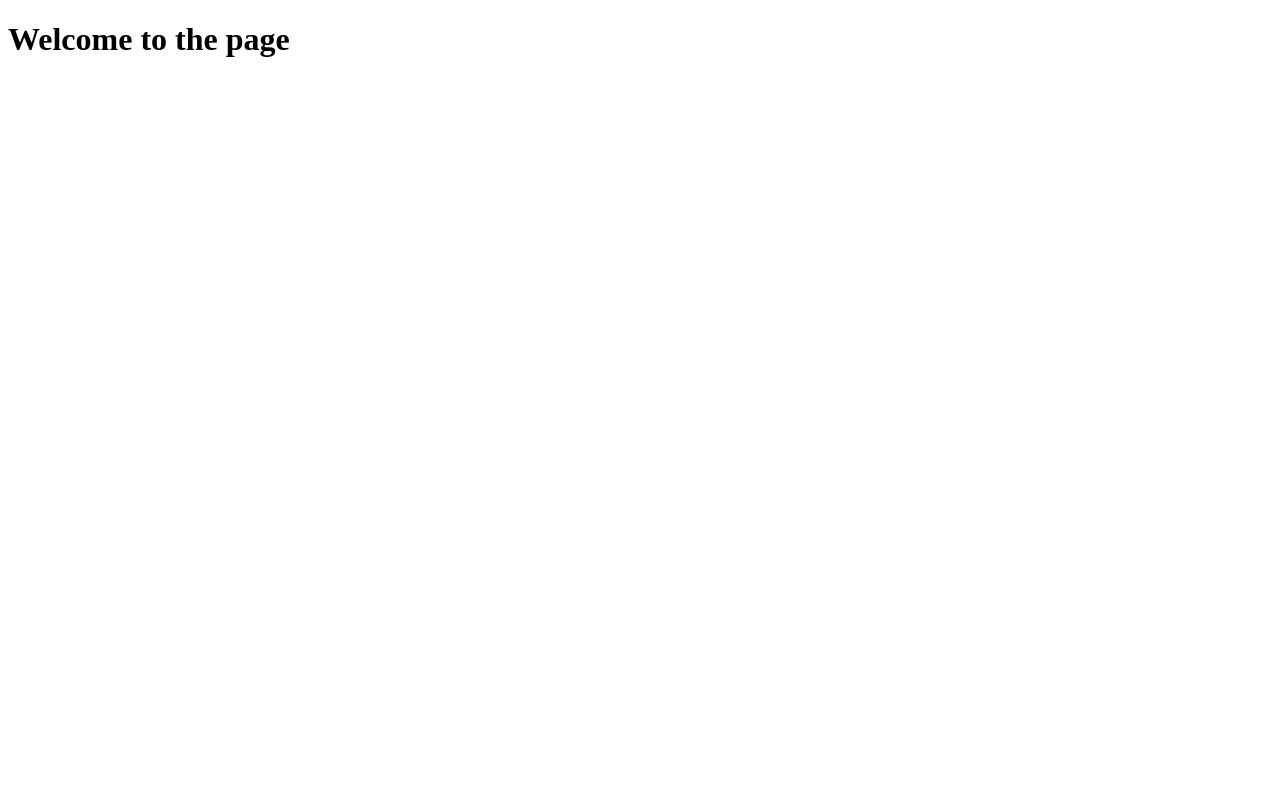
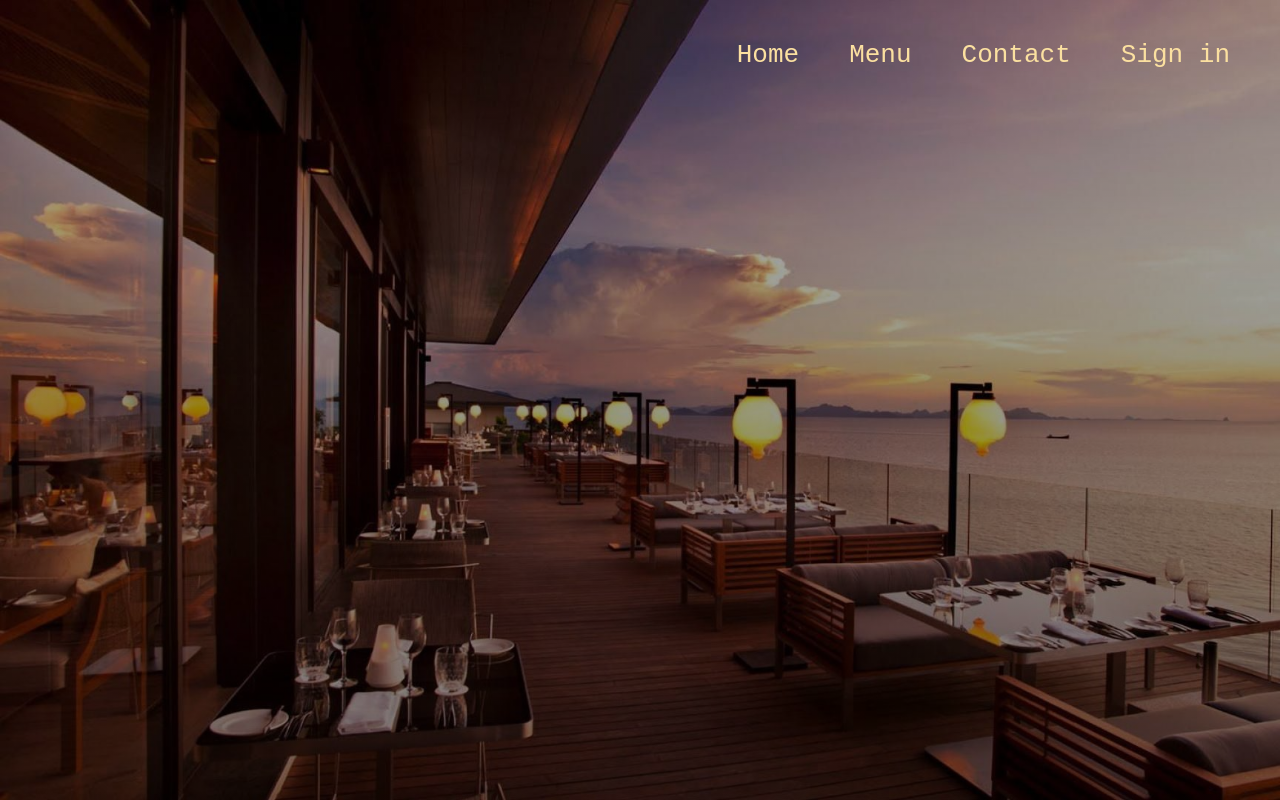
Before and after one commit to Daci1/ReservationApp, a Vue app in the folder src/frontend/: page / in a window 1280 px wide. Built offline with nearby package versions, Linux system fonts and the light colour scheme.

Commit message:
Created the home page and the navbar and started designing them

```diff
--- a/src/frontend/src/App.vue
+++ b/src/frontend/src/App.vue
@@ -1,14 +1,14 @@
 <template>
-  <HelloWorld/>
+  <HomePage/>
 </template>
 
 <script>
-import HelloWorld from './components/HelloWorld.vue'
+import HomePage from './components/HomePage.vue'
 
 export default {
   name: 'App',
   components: {
-    HelloWorld
+    HomePage,
   }
 }
 </script>
--- a/src/frontend/src/components/HelloWorld.vue
+++ /dev/null
@@ -1,18 +0,0 @@
-<template>
-  <h1>Welcome to the page</h1>
-</template>
-
-<script>
-export default {
-  name: 'HelloWorld',
-  data(){
-    return {
-      msg: ' '
-    }
-  },
-  mounted() {
-
-  }
-
-}
-</script>
--- /dev/null
+++ b/src/frontend/src/components/HomePage.vue
@@ -0,0 +1,35 @@
+<template>
+  <div id="home-container">
+    <NavBar/>
+  </div>
+</template>
+
+<script>
+import NavBar from '../components/NavBar.vue'
+export default {
+  name: 'HelloWorld',
+  components:{
+    NavBar
+  },
+  data(){
+    return {
+      msg: ' '
+    }
+  },
+  mounted() {
+
+  }
+
+}
+</script>
+<style>
+  #home-container{
+    background: linear-gradient(rgba(0,0,0,0.3), rgba(0,0,0,0.5)),url("../assets/background.jpg");
+    height: 100vh;
+    background-size: cover;
+    -webkit-background-size:cover;
+    background-position: 0;
+    display: flex;
+    flex-direction: column;
+  }
+</style>
--- /dev/null
+++ b/src/frontend/src/components/NavBar.vue
@@ -0,0 +1,55 @@
+<template>
+    <div id="container">
+        <ul id="nav-bar">
+            <li><a href="">Home</a></li>
+            <li><a href="">Menu</a></li>
+            <li><a href="">Contact</a></li>
+            <li><a href="">Sign in</a></li>
+        </ul>
+    </div>
+</template>
+
+<script>
+export default {
+    setup() {
+
+    },
+}
+</script>
+
+<style>
+    *{
+        margin: 0;
+        padding: 0;
+    }
+
+    #container{
+        width: 100%;
+        margin: 0 auto;
+        /* background-color: rgba(52,33,35, 0.65); */
+        border-radius: 0 0 10px 10px;
+    }
+
+    #nav-bar{
+        float: right;
+        list-style: none;
+        margin: 40px 25px;
+    }
+    #nav-bar li{
+        display: inline-block;
+    }
+    #nav-bar li a{
+        color: rgb(251,224,160);
+        text-decoration: none;
+        margin: 20px 10px;
+        padding: 10px 15px;
+        font-family: 'Courier New';
+        font-size: 26px;
+        border-radius: 10px;
+    }
+
+    #nav-bar li a:hover{
+        background:rgba(75, 26, 4, 0.52);
+        color: rgb(238, 229, 207);
+    }
+</style>
```
Also changed, not shown: src/frontend/src/assets/background.jpg (added).
